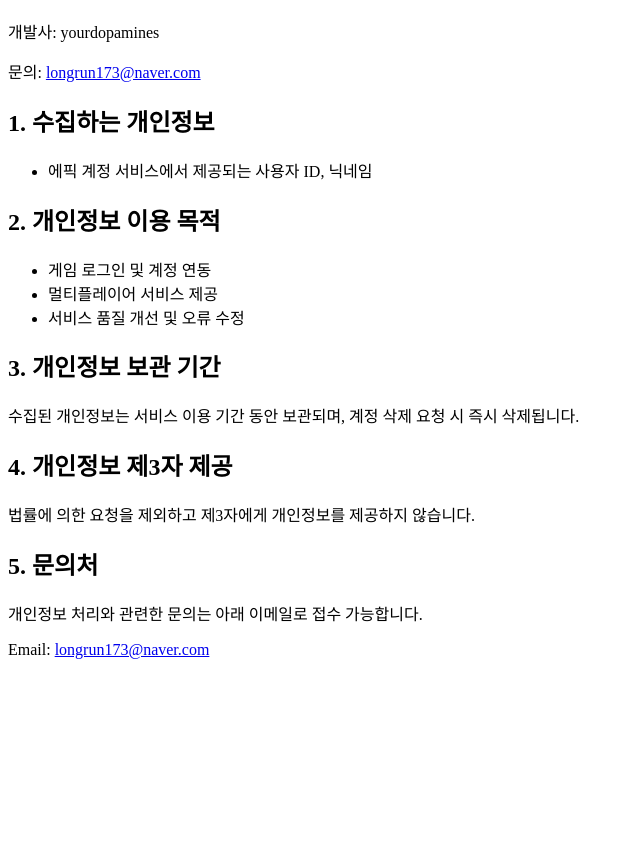
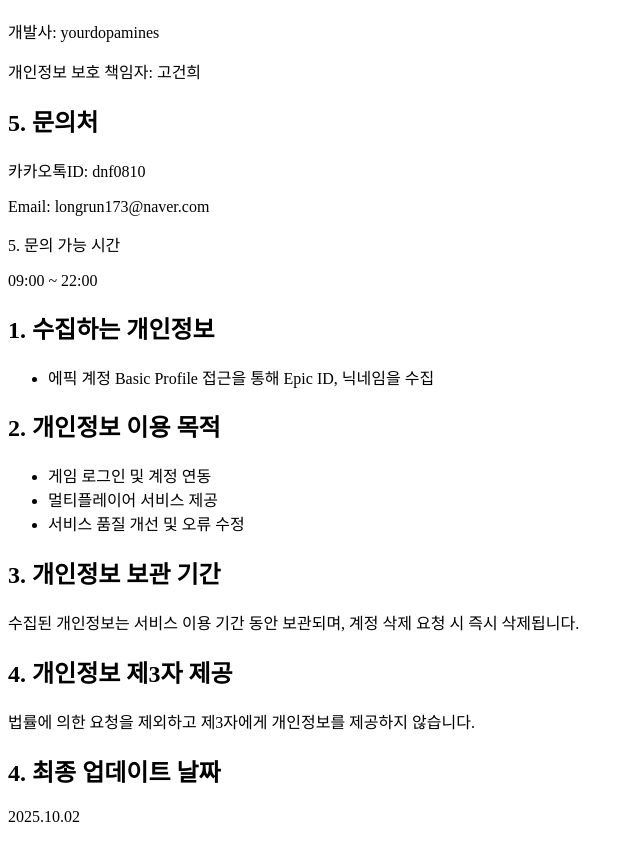
Before and after one commit to GKH-a/gkh-a.github.io, a plain HTML site: page privacy.html in a window 1280 px wide. Shown: the part 70-912 px from the top of the page, without its empty margins (0-640 px from the left). Before the commit the page ends 800 px from the top, so only its background shows below. Drawn offline with Linux system fonts and the light colour scheme.

Commit message:
Update privacy.html

```diff
--- a/privacy.html
+++ b/privacy.html
@@ -7,11 +7,17 @@
 <body>
     <h1>CatchMeIfYouCan 개인정보 처리방침</h1>
     <p>개발사: yourdopamines</p>
-    <p>문의: <a href="mailto:longrun173@naver.com">longrun173@naver.com</a></p>
+    <p>개인정보 보호 책임자: 고건희</p>
+
+    <h2>5. 문의처</h2>
+    <p>카카오톡ID: dnf0810</p>
+    <p>Email: longrun173@naver.com</p>
+    <p>5. 문의 가능 시간</p>
+    <p>09:00 ~ 22:00</p>
 
     <h2>1. 수집하는 개인정보</h2>
     <ul>
-        <li>에픽 계정 서비스에서 제공되는 사용자 ID, 닉네임</li>
+        <li> 에픽 계정 Basic Profile 접근을 통해 Epic ID, 닉네임을 수집</li>
     </ul>
 
     <h2>2. 개인정보 이용 목적</h2>
@@ -27,8 +33,7 @@
     <h2>4. 개인정보 제3자 제공</h2>
     <p>법률에 의한 요청을 제외하고 제3자에게 개인정보를 제공하지 않습니다.</p>
 
-    <h2>5. 문의처</h2>
-    <p>개인정보 처리와 관련한 문의는 아래 이메일로 접수 가능합니다.</p>
-    <p>Email: <a href="mailto:longrun173@naver.com">longrun173@naver.com</a></p>
+    <h2>4. 최종 업데이트 날짜</h2>
+    <p>2025.10.02</p>
 </body>
 </html>
```
